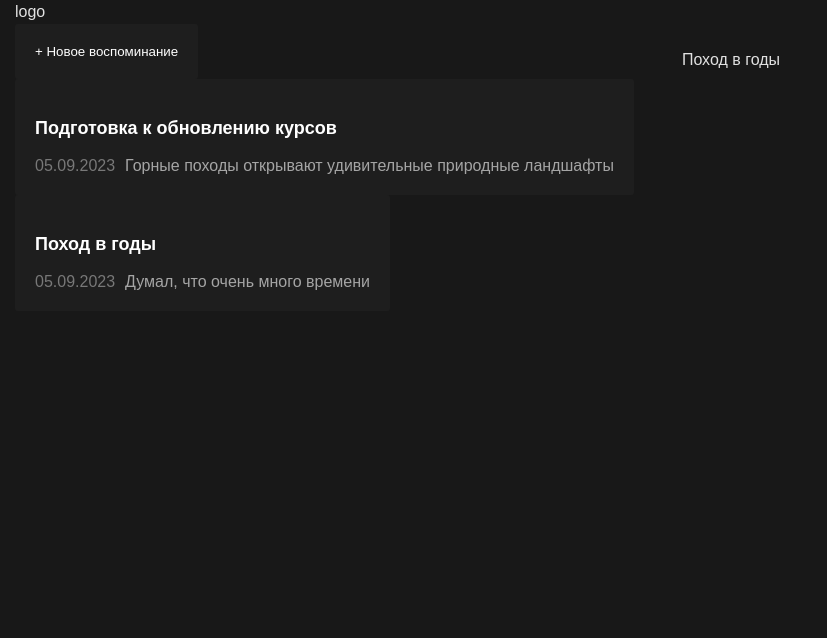
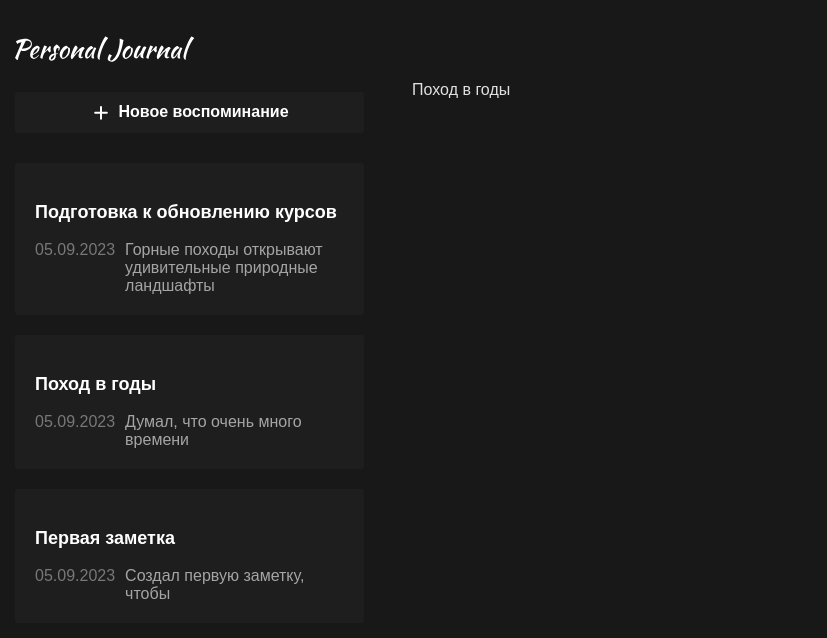
Before and after one commit to ministrov/react-journal, a React app: page / in a window 1280 px wide. Shown: the top 638 px of the page, without its empty margins (0-827 px from the left). Built offline with nearby package versions, Linux system fonts and the light colour scheme; the HTML template or start-up script is replaced by a standard one.

Commit message:
feat: end up operating on components markup

```diff
--- a/src/App.css
+++ b/src/App.css
@@ -1,3 +1,4 @@
 .app {
 	display: flex;
+  padding-top: 30px;
 }
--- a/src/App.jsx
+++ b/src/App.jsx
@@ -48,6 +48,14 @@ function App() {
               date={data[1].date}
             />
           </CardButton>
+
+          <CardButton>
+            <JournalItem
+              title={data[2].title}
+              text={data[2].text}
+              date={data[2].date}
+            />
+          </CardButton>
         </JournalList>
       </LeftPanel>
 
--- a/src/components/CardButton/CardButton.css
+++ b/src/components/CardButton/CardButton.css
@@ -1,4 +1,5 @@
 .card-button {
+  width: 100%;
   display: block;
   padding: 20px;
   color: #ffffff;
--- a/src/components/CardButton/CardButton.jsx
+++ b/src/components/CardButton/CardButton.jsx
@@ -1,8 +1,10 @@
 import './CardButton.css';
 
-function CardButton({ children }) {
+function CardButton({ children, className }) {
+  const cl = 'card-button' + (className ? ' ' + className : '');
+
   return (
-    <button className="card-button">
+    <button className={cl}>
       {children}
     </button>
   );
--- a/src/components/Header/Header.css
+++ b/src/components/Header/Header.css
@@ -0,0 +1,3 @@
+/* .logo {
+  width: 180px;
+} */
--- a/src/components/Header/Header.jsx
+++ b/src/components/Header/Header.jsx
@@ -2,9 +2,7 @@ import './Header.css';
 
 function Header() {
   return (
-    <header>
-      logo
-    </header>
+    <img className="logo" src="/logo.svg" alt="Логотип журнала" />
   );
 }
 
--- a/src/components/JournalAddButton/JournalAddButton.css
+++ b/src/components/JournalAddButton/JournalAddButton.css
@@ -0,0 +1,12 @@
+.journal-add {
+  display: flex;
+  align-items: center;
+  justify-content: center;
+  gap: 8px;
+  padding: 10px;
+  font-size: 16px;
+  font-style: normal;
+  font-weight: 600;
+  line-height: normal;
+  color: #FFF;
+}
--- a/src/components/JournalAddButton/JournalAddButton.jsx
+++ b/src/components/JournalAddButton/JournalAddButton.jsx
@@ -3,8 +3,12 @@ import './JournalAddButton.css';
 
 function JournalAddButton() {
   return (
-    <CardButton>
-      + Новое воспоминание
+    <CardButton className="journal-add">
+      <svg xmlns="http://www.w3.org/2000/svg" width="20" height="21" viewBox="0 0 20 21" fill="none">
+        <path d="M10 4.96265V16.6293" stroke="white" strokeWidth="2" strokeLinecap="round" strokeLinejoin="round" />
+        <path d="M4.16669 10.796H15.8334" stroke="white" strokeWidth="2" strokeLinecap="round" strokeLinejoin="round" />
+      </svg>
+      Новое воспоминание
     </CardButton>
   );
 }
--- a/src/components/JournalList/JournalList.css
+++ b/src/components/JournalList/JournalList.css
@@ -0,0 +1,5 @@
+.journal-list {
+  display: flex;
+  flex-direction: column;
+  gap: 20px;
+}
--- a/src/layouts/Body/Body.css
+++ b/src/layouts/Body/Body.css
@@ -1,3 +1,4 @@
 .body {
+  max-width: 72%;
   padding: 3rem;
 }
--- a/src/layouts/LeftPanel/LeftPanel.css
+++ b/src/layouts/LeftPanel/LeftPanel.css
@@ -0,0 +1,6 @@
+.left-panel {
+  max-width: 27.925%;
+  display: flex;
+  flex-direction: column;
+  gap: 30px;
+}
```
Also changed, not shown: public/logo.svg (added).
